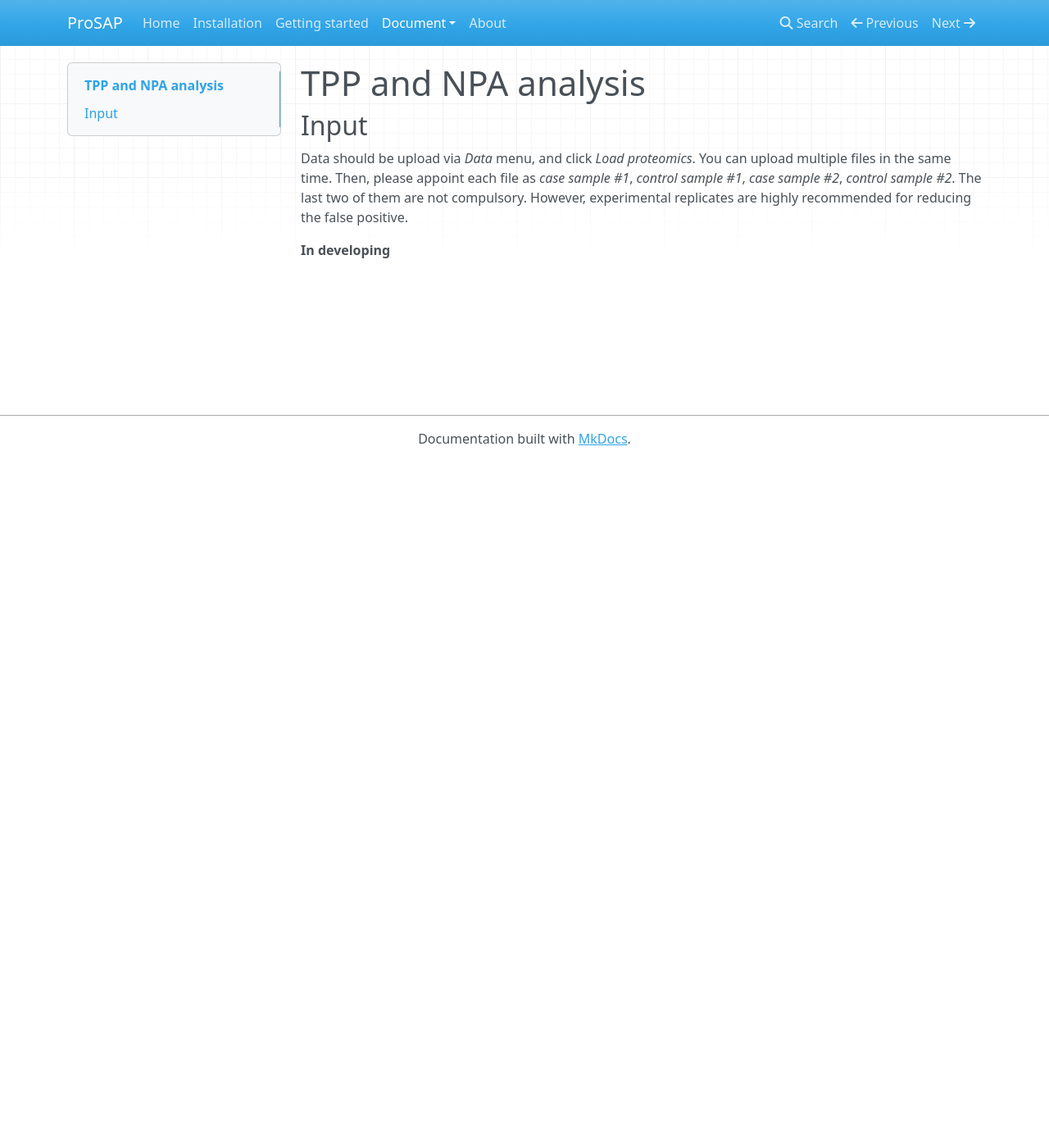
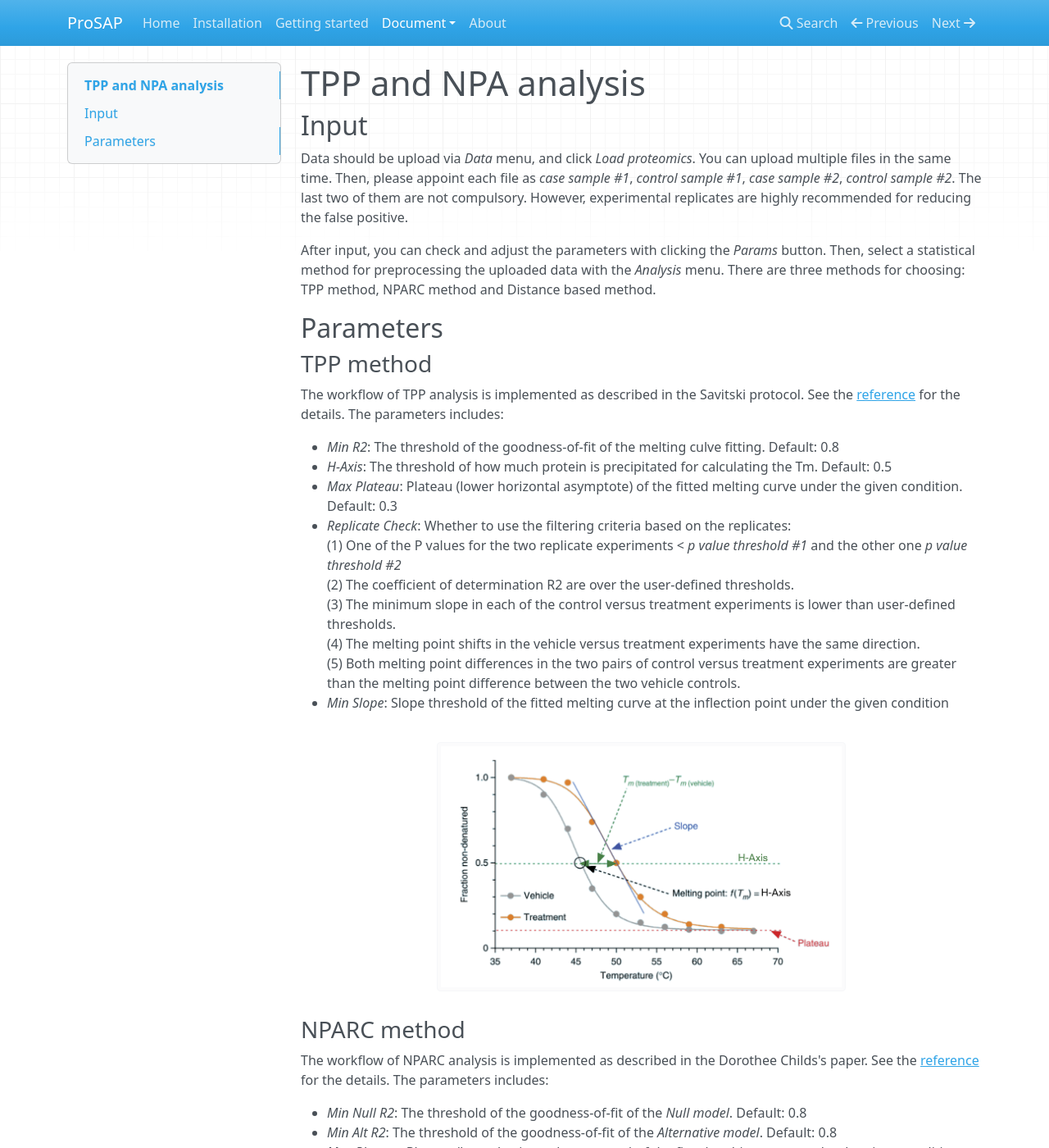
Before and after one commit to hcji/ProSAP_Pages, an MkDocs documentation site: the page built from docs/TPP_NPA.md, in a window 1280 px wide and 1400 px high. Shown: the whole window at 82% size. Built offline with MkDocs 1.6.1, drawn with Linux system fonts in a browser that asks for light colours; nearby versions of some CDN libraries; some of the changed text lies outside the part shown.

Commit message:
TPP_NPA document

```diff
--- a/docs/TPP_NPA.md
+++ b/docs/TPP_NPA.md
@@ -7,4 +7,56 @@
  not compulsory. However, experimental replicates are highly recommended for reducing
  the false positive.
 
-**In developing**
+After input, you can check and adjust the parameters with clicking the *Params* button.
+ Then, select a statistical method for preprocessing the uploaded data with the *Analysis*
+ menu. There are three methods for choosing: TPP method, NPARC method and Distance based
+ method.
+
+## Parameters
+
+### TPP method
+The workflow of TPP analysis is implemented as described in the Savitski protocol. See the
+ [reference](https://www.nature.com/articles/nprot.2015.101) for the details. The parameters
+ includes:
+
+- *Min R2*: The threshold of the goodness-of-fit of the melting culve fitting. Default: 0.8
+- *H-Axis*: The threshold of how much protein is precipitated for calculating the Tm. Default: 0.5
+- *Max Plateau*: Plateau (lower horizontal asymptote) of the fitted melting curve under the given condition. Default: 0.3
+- *Replicate Check*: Whether to use the filtering criteria based on the replicates:
+ (1) One of the P values for the two replicate experiments < *p value threshold #1* and the other one *p value threshold #2*
+ (2) The coefficient of determination R2 are over the user-defined thresholds.
+ (3) The minimum slope in each of the control versus treatment experiments is lower than user-defined thresholds.
+ (4) The melting point shifts in the vehicle versus treatment experiments have the same direction.
+ (5) Both melting point differences in the two pairs of control versus treatment experiments are greater than the melting point difference between the two vehicle controls.
+- *Min Slope*: Slope threshold of the fitted melting curve at the inflection point under the given condition
+
+<div align="center">
+<img src="melting_curve.png" width="60%">
+</div>
+
+### NPARC method
+The workflow of NPARC analysis is implemented as described in the Dorothee Childs's paper. See the
+ [reference](https://linkinghub.elsevier.com/retrieve/pii/S1535947620316522) for the details. The parameters
+ includes:
+
+- *Min Null R2*: The threshold of the goodness-of-fit of the *Null model*. Default: 0.8
+- *Min Alt R2*: The threshold of the goodness-of-fit of the *Alternative model*. Default: 0.8
+- *Max Plateau*: Plateau (lower horizontal asymptote) of the fitted melting curve under the given condition. Default: 0.3
+
+<div align="center">
+<img src="nparc_curve.png" width="60%">
+</div>
+
+### Distance method
+Distance based model is more straightforward. The relative fold changes of each protein of case and
+ control groups are fitted into melting curves, respectively. The distance of the protein between
+ case and control group is calculated for evaluating the changing of the thermal stability. The
+ parameters includes:
+
+- *Metrics*: Which function is used for calculating the distance.
+- *Min R2*: The threshold of the goodness-of-fit of the melting culve fitting. Default: 0.8
+- *Max Plateau*: Plateau (lower horizontal asymptote) of the fitted melting curve under the given condition. Default: 0.3
+
+<div align="center">
+<img src="distance_function.png" width="35%">
+</div>
--- a/mkdocs.yml
+++ b/mkdocs.yml
@@ -6,8 +6,8 @@
     - Getting started: features.md
     - Document:
         Preprocess: preprocess.md
-        PISA_ITSA: PISA_ITSA.md
-        TPP_NPA: TPP_NPA.md
-        TPCA: TPCA.md
-        TPP-2D: 2D_TPP.md
+        PISA and iTSA analysis: PISA_ITSA.md
+        TPP and NPA analysis: TPP_NPA.md
+        TPCA analysis: TPCA.md
+        TPP-2D analysis: 2D_TPP.md
     - About: about.md
```
Also changed, not shown: docs/TPP_NPA/distance_function.png (added), docs/TPP_NPA/melting_curve.png (added), docs/TPP_NPA/nparc_curve.png (added), docs/preprocess.md (line endings or trailing spaces).
